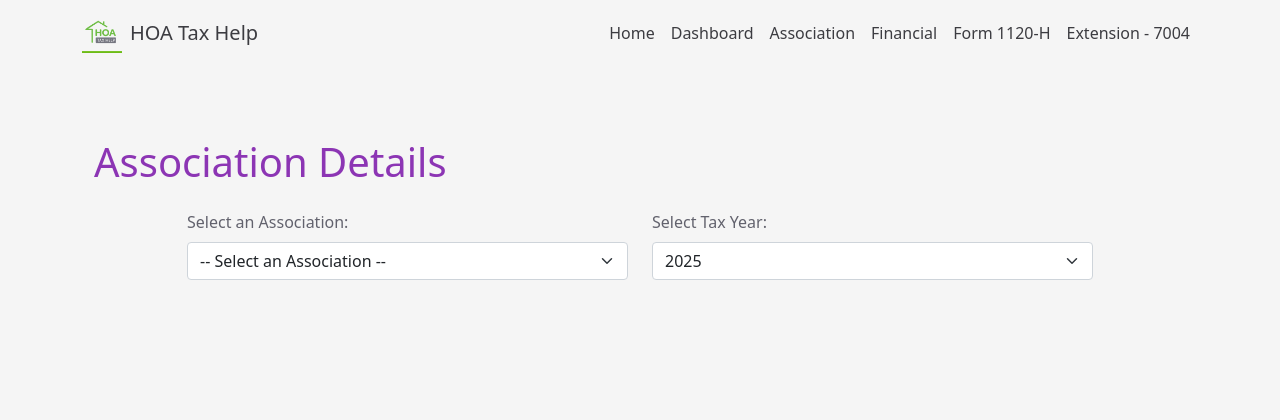
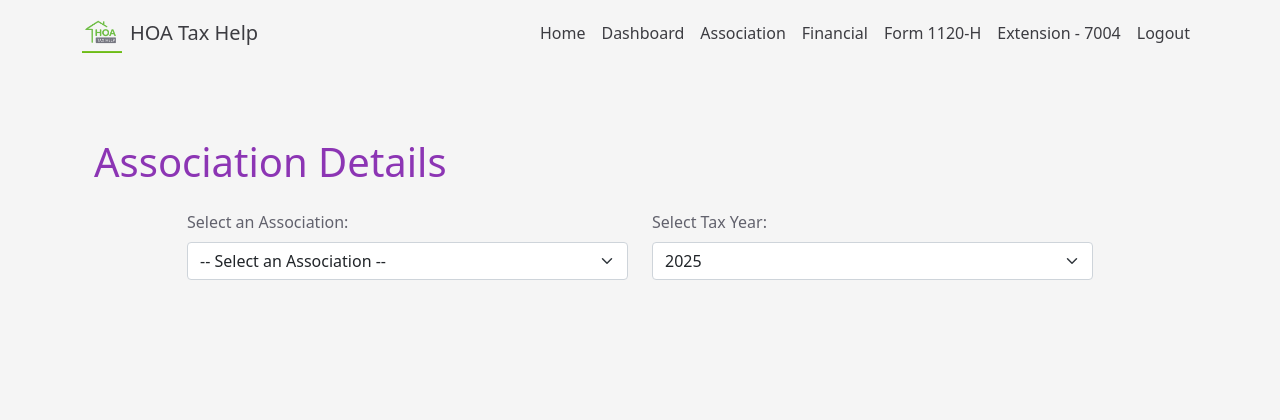
Before and after one commit to dougmclain/dynamite_tax, a Django app: page /association/ in a window 1280 px wide. Shown: the top 420 px of the page. Run offline with Django 4.2, Linux system fonts and the light colour scheme; a user stored in the database is signed in; data comes from the database, SQL or seed files in the repository; parts of the project's set-up code (start-up, migrations or seed data) failed here and were passed over.

Commit message:
added login to navbar

```diff
--- a/tax_form/templates/tax_form/partials/header.html
+++ b/tax_form/templates/tax_form/partials/header.html
@@ -13,11 +13,9 @@
                 <ul class="navbar-nav ms-auto">
                     <li class="nav-item">
                         <a class="nav-link" href="{% url 'index' %}">Home</a>
-
                     </li>
                     <li class="nav-item">
                         <a class="nav-link" href="{% url 'dashboard' %}">Dashboard</a>
-
                     </li>
                     <li class="nav-item">
                         <a class="nav-link" href="{% url 'association' %}">Association</a>
@@ -31,6 +29,15 @@
                     <li class="nav-item">
                         <a class="nav-link" href="{% url 'extension_form' %}">Extension - 7004</a>
                     </li>
+                    {% if user.is_authenticated %}
+                        <li class="nav-item">
+                            <a class="nav-link" href="{% url 'logout' %}">Logout</a>
+                        </li>
+                    {% else %}
+                        <li class="nav-item">
+                            <a class="nav-link" href="{% url 'login' %}">Login</a>
+                        </li>
+                    {% endif %}
                 </ul>
             </div>
         </div>
```
